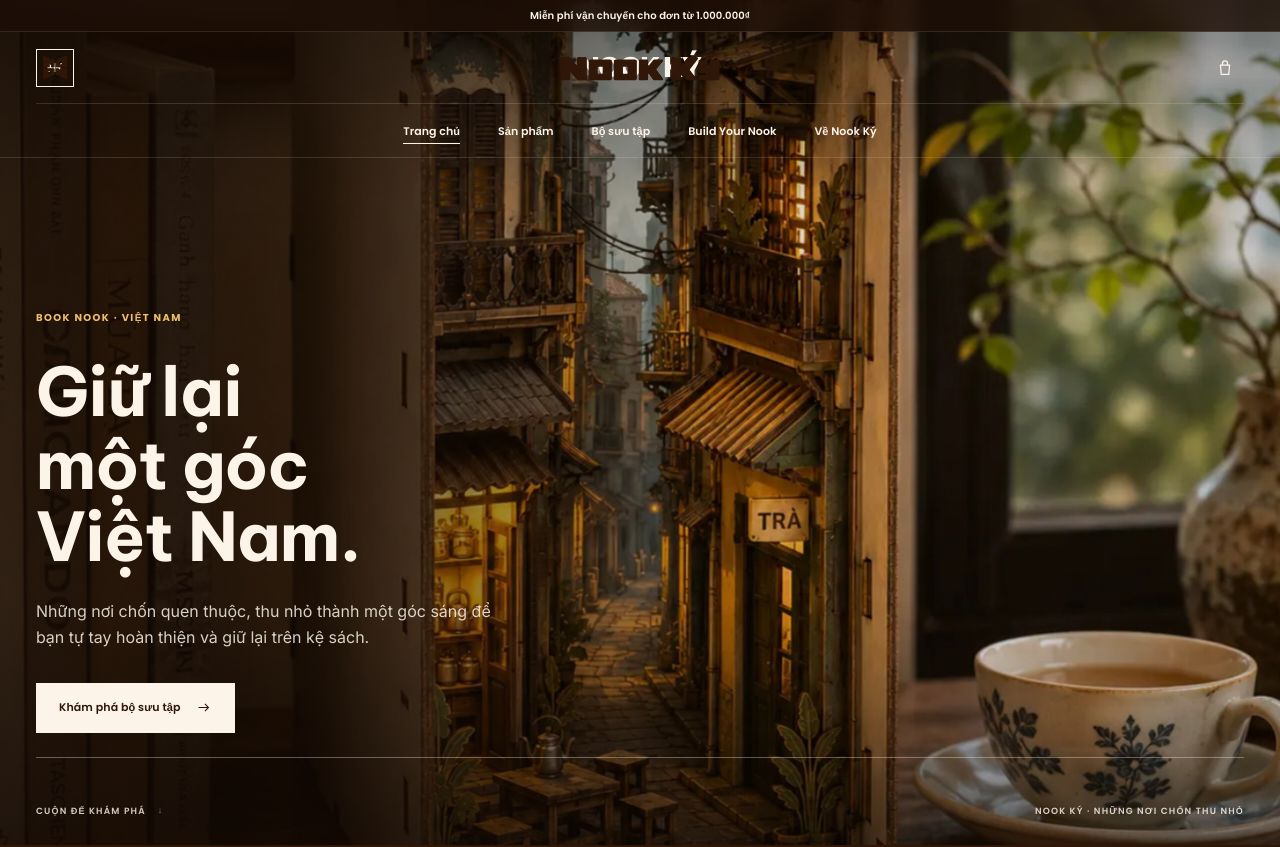
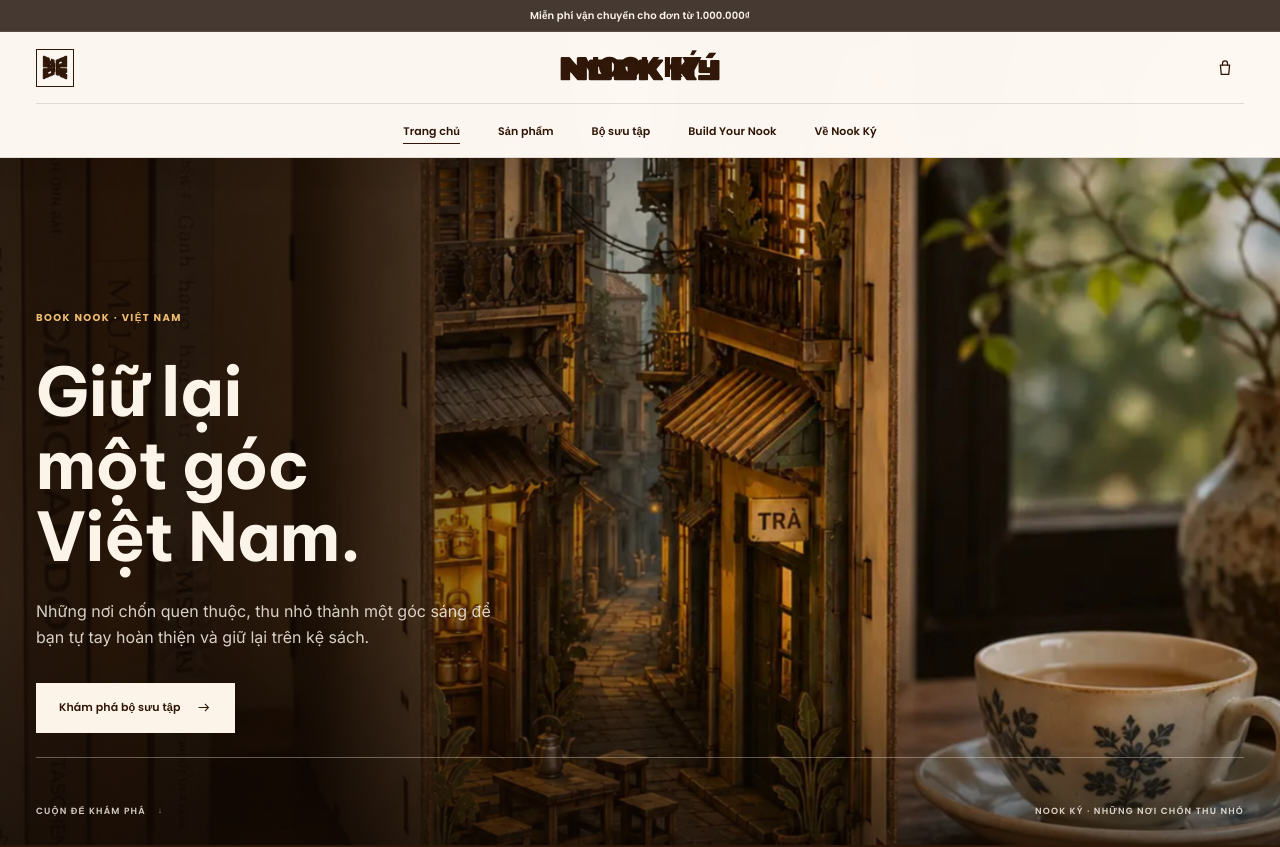
Before and after one commit to khai123lop7-glitch/nookky-web, a Next.js app: page / in a window 1280 px wide. Shown: the top 847 px of the page. Built offline with nearby package versions, Linux system fonts and the light colour scheme; a web font is replaced by a local one.

Commit message:
fix: separate home menu from hero image

```diff
--- a/components/site/Header.module.css
+++ b/components/site/Header.module.css
@@ -1,3 +1,22 @@
+/* Home visual reset: keep the navigation visually separate from the Hero image. */
+.homeClean:global(.nk-header.is-overlay) {
+  color: var(--nk-v3-brown);
+  background: rgba(255, 250, 244, .985);
+  box-shadow: 0 10px 30px rgba(47, 22, 7, .05);
+  backdrop-filter: blur(16px);
+}
+
+.homeClean:global(.nk-header.is-overlay) :global(.nk-header__main),
+.homeClean:global(.nk-header.is-overlay) :global(.nk-nav) {
+  border-bottom-color: rgba(47, 22, 7, .12);
+}
+
+.homeClean:global(.nk-header.is-overlay) :global(.nk-icon-button:hover),
+.homeClean:global(.nk-header.is-overlay) :global(.nk-menu-toggle:hover) {
+  background: var(--nk-v3-cream);
+  color: var(--nk-v3-green);
+}
+
 @media (min-width: 801px) {
   .compact :global(.nk-announcement) {
     display: none;
```
